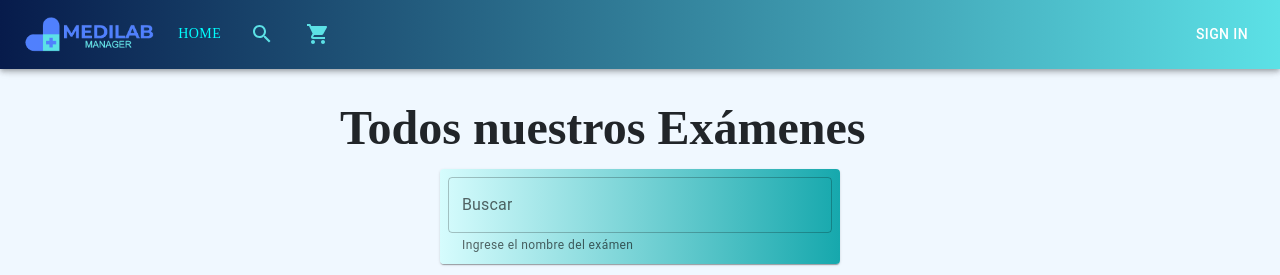
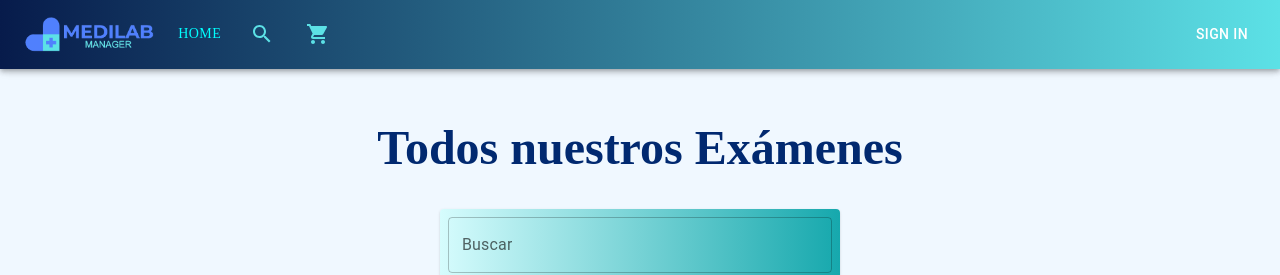
Before and after one commit to NazarenoCarlesso/medilab-manager, a React (Create React App) app in the folder client/: page /search in a window 1280 px wide. Shown: the top 275 px of the page. Built offline with nearby package versions, Linux system fonts and the light colour scheme; no server answers.

Commit message:
Titulo de SEARCH

```diff
--- a/client/src/components/SearchUI.jsx
+++ b/client/src/components/SearchUI.jsx
@@ -3,6 +3,7 @@ import { FormControl, FormHelperText, Grid, Pagination, PaginationItem, Paper, S
 import ArrowBackIcon from '@mui/icons-material/ArrowBack'
 import ArrowForwardIcon from '@mui/icons-material/ArrowForward'
 import { DragDropContext, Droppable } from 'react-beautiful-dnd'
+import cstyles from "./Contact.module.css";
 
 // components
 import TestUI from './TestUI'
@@ -40,7 +41,7 @@ export default function TestsUI() {
 
     return (
         <Grid container direction="column" justifyContent="space-evenly" alignItems="center">
-            <Typography variant="h3" fontWeight={750} sx={{ fontFamily: 'Raleway', width: 600, whiteSpace:'nowrap', textOverflow: 'ellipsis', overflow: 'hidden'}}>
+            <Typography className={cstyles.contactTitle} variant="h3" fontWeight={700} sx={{ fontFamily: 'Raleway', whiteSpace:'nowrap', textOverflow: 'ellipsis', overflow: 'hidden'}}>
                 Todos nuestros Exámenes
             </Typography>
             <Paper className='PaperContainer' sx={(theme)=>({background: theme.palette.search.main})} style={{margin: "1%"}}>
```
